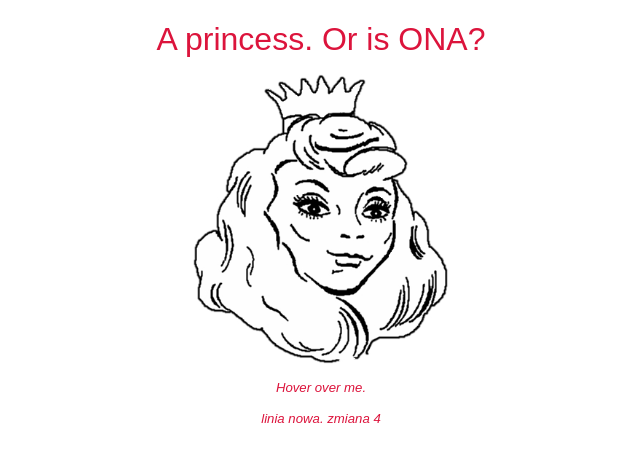
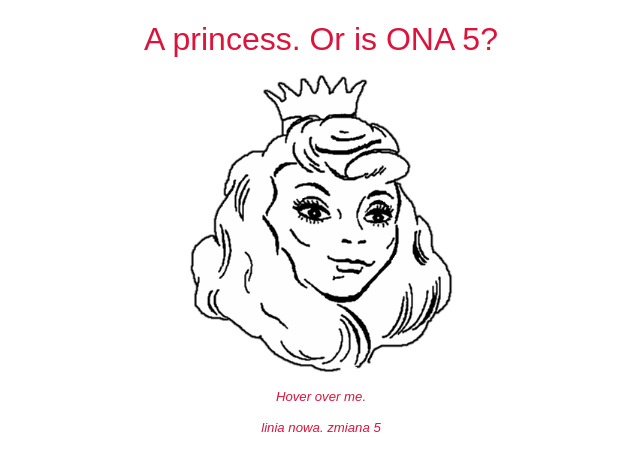
Before and after one commit to DARY450/simple-quote-page, a plain HTML site: page index.html in a window 1280 px wide. Shown: the whole page, without its empty margins (319-959 px from the left). Drawn offline with Linux system fonts and the light colour scheme.

Commit message:
zmiana 5

```diff
--- a/index.html
+++ b/index.html
@@ -8,12 +8,12 @@
 </head>
 <body>
 
-  <h1>A princess. Or is ONA?</h1>
+  <h1>A princess. Or is ONA 5?</h1>
 
   <img src="assets/princess-or-not.png" alt="Princess picture">
 
   <p>Hover over me.</p>
- <p>linia nowa. zmiana 4</p>
+ <p>linia nowa. zmiana 5</p>
 
 </body>
 </html>
--- a/main.css
+++ b/main.css
@@ -17,10 +17,10 @@ p {
 
 img {
   display: block;
-  width: 290px;
+  width: 299px;
   margin: 0 auto 1rem;
   transition: .9s;
-  transition-delay: .5s;
+  transition-delay: .7s;
 }
 
 img:hover {
```
Also changed, not shown: t2.txt, test.txt.
